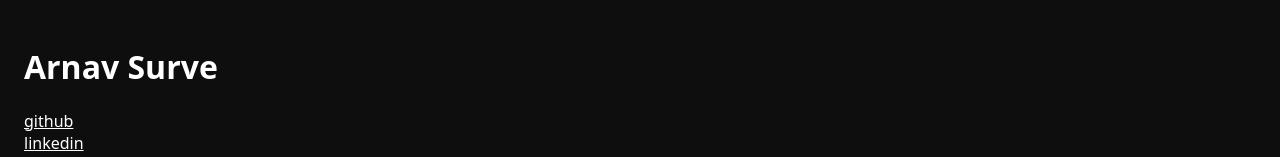
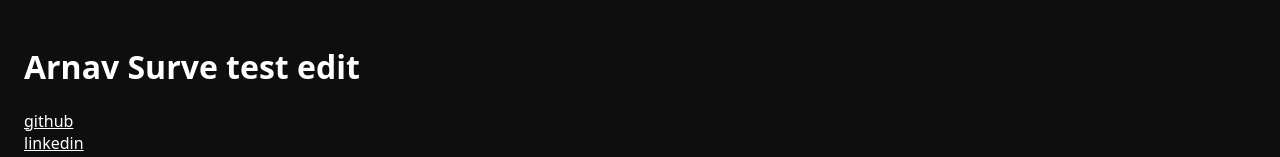
Before and after one commit to arnavsurve/site, a React (Vite) app: page / in a window 1280 px wide. Shown: the top 157 px of the page. Built offline with nearby package versions, Linux system fonts and the light colour scheme.

Commit message:
test edit for ci

```diff
--- a/src/components/organisms/Home.tsx
+++ b/src/components/organisms/Home.tsx
@@ -4,7 +4,7 @@ const Home = () => {
   //https://64.media.tumblr.com/dbfb353e4457dc889bb160ae4a849772/7c4eef3239d7163b-be/s2048x3072/88fb52061037283353688a2f130cee47b6698408.jpg
   return (
     <div>
-      <h1>Arnav Surve</h1>
+      <h1>Arnav Surve test edit</h1>
 
       <a href="https://github.com/arnavsurve">github</a>
       <br />
```
